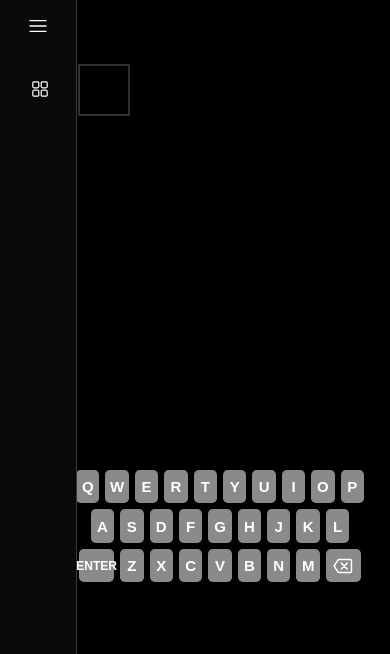
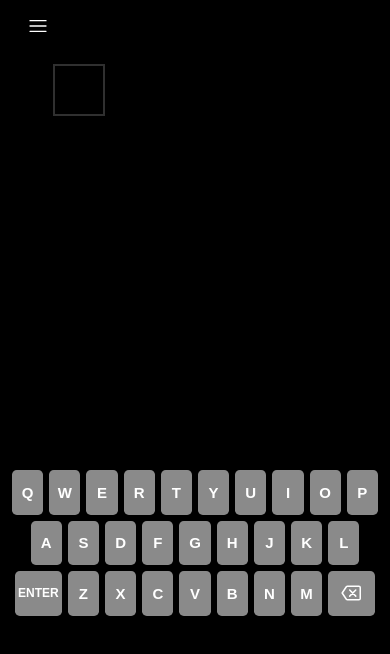
Before and after one commit to jcopfurno/Wurdle, a React (Vite) app in the folder client/: page /game/1/1 in a window 390 px wide. Shown: the top 654 px of the page. Built offline with nearby package versions, Linux system fonts and the light colour scheme; the HTML template or start-up script is replaced by a standard one.

Commit message:
Fixed mobile layout

```diff
--- a/client/src/App.css
+++ b/client/src/App.css
@@ -6,7 +6,3 @@ body,
   background: black;
   font-family: Arial, sans-serif;
 }
-
-.content {
-  margin-left: 50px;
-}
--- a/client/src/App.tsx
+++ b/client/src/App.tsx
@@ -13,12 +13,10 @@ function App() {
       <BrowserRouter basename={import.meta.env.BASE_URL}>
         <div className="App">
           <Sidebar/>
-          <div className="content">
             <Routes>
               <Route path="/" element={<Homepage />} />
               <Route path="/game/:rows/:columns" element={<Game />} />
             </Routes>
-          </div>
         </div>
       </BrowserRouter>
     </>
--- a/client/src/components/game/end_dialogue/EndDialogue.css
+++ b/client/src/components/game/end_dialogue/EndDialogue.css
@@ -13,6 +13,8 @@
     height: 375px;
 
     padding: 10px;
+
+    z-index: 2;
 }
 
 #end_dialogue_toggle {
--- a/client/src/components/game/field/Field.css
+++ b/client/src/components/game/field/Field.css
@@ -7,8 +7,9 @@
 
     border: 2px solid transparent;
 
+    color:white;
 
-    color:white;
+    z-index: 1;
 }
 
 .field b {
--- a/client/src/components/game/letter/Letter.css
+++ b/client/src/components/game/letter/Letter.css
@@ -7,18 +7,16 @@
     background-color: rgb(138, 138, 138);
 
     aspect-ratio: 2.8 / 4;
-    width: min(2.8rem, 6vw);
+    width: min(2.8rem, 8vw);
 
     border-radius: 0.3rem;
     border: none;
 
-    font-size: larger;
+    cursor: pointer;
 
-    cursor: pointer;
-}
+    font-size: max(1.4cqw, 15px);
 
-.letter {
-    font-size: max(1.4cqw, 15px);
+    z-index: 1;
 }
 
 .letter.gray {
@@ -41,10 +39,10 @@
     font-weight: 600;
     font-size: max(1.3cqw, 12px);
     aspect-ratio: 4.2 / 4;
-    width: min(4.2rem, 9vw);
+    width: min(4.2rem, 12vw);
 }
 
 .letter.backspace {
     aspect-ratio: 4.2 / 4;
-    width: min(4.2rem, 9vw);
+    width: min(4.2rem, 12vw);
 }
--- a/client/src/components/sidebar/Sidebar.css
+++ b/client/src/components/sidebar/Sidebar.css
@@ -114,3 +114,23 @@
     opacity: 1;
     visibility: visible;
 }
+
+@media (max-width: 768px) {
+    .sidebar.closed {
+        border: none;
+        background-color: black;
+        z-index: 0;
+    }
+
+    .sidebar.closed .items {
+        display: none;
+    }
+
+    .sidebar.open {
+        z-index: 99;
+    }
+
+    #hamburger {
+        opacity: 1;
+    }
+}
--- a/client/src/components/sidebar/Sidebar.tsx
+++ b/client/src/components/sidebar/Sidebar.tsx
@@ -15,9 +15,6 @@ const Sidebar = () => {
                 </div>
                 <RxHamburgerMenu id="hamburger" size={20} onClick={() => setSidebarOpen(!sidebarOpen)}/>
             </div>
-            <div className="user">
-
-            </div>
             <ul className="items">
                 <li className="nav-item">
                     <Link to="/" className="nav-link">
```
